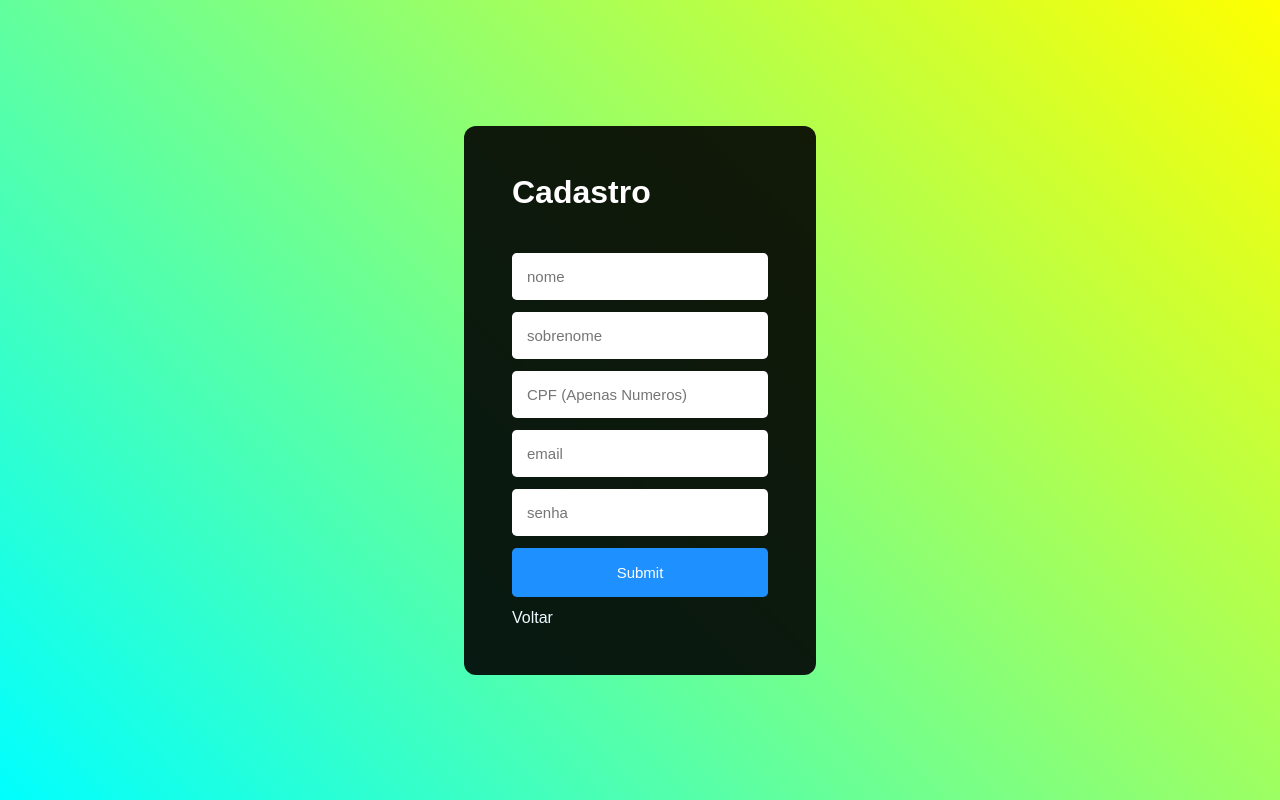
After one commit to MatheusPrb/Facul_projeto, a PHP site: page /cadastro.php in a window 1280 px wide. The commit adds this page. Run offline with PHP 8.4, Linux system fonts and the light colour scheme.

Commit message:
tela de cadastro finalizada e conexão com banco de dados feita

```diff
--- /dev/null
+++ b/cadastro.php
@@ -0,0 +1,47 @@
+<?php
+
+if (isset($_POST['submit'])) {
+
+  include_once('config.php');
+
+  $nome = $_POST['nome'];
+  $sobrenome = $_POST['sobrenome'];
+  $cpf = $_POST['cpf'];
+  $email = $_POST['email'];
+  $senha = $_POST['senha']; // Capture password from form
+
+  // Hashing the password with a random salt (recomendado)
+  $salt = bin2hex(random_bytes(16)); // Gera um salt aleatório
+  $hashedPassword = password_hash($senha, PASSWORD_DEFAULT, ['salt' => $salt]);
+
+  $result = mysqli_query($conexao, "INSERT INTO usuarios(nome, sobrenome, cpf, email, senha) VALUES ('$nome','$sobrenome','$cpf','$email', '$hashedPassword')");
+
+}
+
+?>
+
+<!DOCTYPE html>
+<html lang="pt-br">
+    <head>
+        <meta charset="UTF-8">
+        <meta name="viewport" content="width=device-width, initial-scale=1.0">
+        <title>GreenScore</title>
+        <link rel="stylesheet" href="./css/cadastro.css">
+        <link rel="shortcut icon" href="./assets/icone.png"> <link rel="icon" type="image/png" href="favicon.png">
+    </head>
+    <body>
+        <main>
+            <form actio="cadastro.php" method="POST" class="form">
+                <h1>Cadastro</h1>
+                <br>
+                    <input type="text" name = "nome" placeholder="nome">
+                    <input type="text" name = "sobrenome" placeholder="sobrenome">
+                    <input type="text" name = "cpf" placeholder="CPF (Apenas Numeros)">
+                    <input type="email" name = "email" placeholder="email">
+                    <input type="password" name = "senha" placeholder="senha">
+                <input  class="button-register" type="submit" name="submit" id="submit">
+                <a href="./index.php" class="voltar">Voltar</a>
+            </form>
+        </main>
+    </body>
+</html>
--- a/css/cadastro.css
+++ b/css/cadastro.css
@@ -20,19 +20,13 @@ main {
 }
 
 .form {
-    background-color: rgba(0, 0, 0, 0.9);
+    display: flex;
+    flex-direction: column;
+    background-color: rgba(0, 0, 0, 0.9) !important;
     padding: 3rem;
     border-radius: .75rem;
     color: white;
-    width: 30%;
-}
-
-.container-cadastro {
-    display: flex;
-    flex-wrap: wrap;
-    align-items: center;
-    justify-content: center;
-    margin: 1.5rem 0;
+    width: 20%;
     gap: .75rem;
 }
 
@@ -42,10 +36,9 @@ input {
     border-radius: .3rem;
     outline: none;
     font-size: 15px;
-    width: 40%;
 }
 
-.butao {
+.button-register {
     background-color: dodgerblue;
     border: none;
     padding: 1rem;
@@ -56,23 +49,12 @@ input {
     transition: background-color 0.3s ease;
 }
 
-.butao:hover {
+.button-register:hover {
     background-color: deepskyblue;
     cursor: pointer;
 }
 
-.cadastro {
-    background-color: rgb(75, 99, 123);
-    border: none;
-    padding: 8%;
-    width: 100%;
-    border-radius: 10px;
-    color: white;
-    font-size: 15px;
-
+.voltar {
+    text-decoration: none;
+    color: aliceblue;
 }
-
-.cadastro:hover {
-    background-color: rgb(97, 118, 124);
-    cursor: pointer;
-}
--- a/css/login.css
+++ b/css/login.css
@@ -19,7 +19,7 @@ main {
     justify-content: center;
 }
 
-.teste {
+.container {
     display: flex;
     justify-content:space-around;
 
--- a/index.html
+++ b/index.php
@@ -9,7 +9,8 @@
 
 </head>
 <body>
-    <main><div class="teste">
+    <main>
+        <div class="container">
             <div class="texto">
                 <h1>Esse é o GreenScore, um site feito para transformar ações sustentaveis em premios e beneficios</h1>
                     <br><br>
@@ -28,7 +29,7 @@
                         <input type="password" placeholder="*******">
                         <button class="button-login" type="button">Enviar</button>
                         <br>
-                        <a href="cadastro.html"class="button-register">Cadastre-se</a>
+                        <a href="cadastro.php"class="button-register">Cadastre-se</a>
                     </form>
         </div>
 
```
Also changed, not shown: cadastro.html (deleted, +0 -25 lines), config.php (added, +17 -0 lines).
